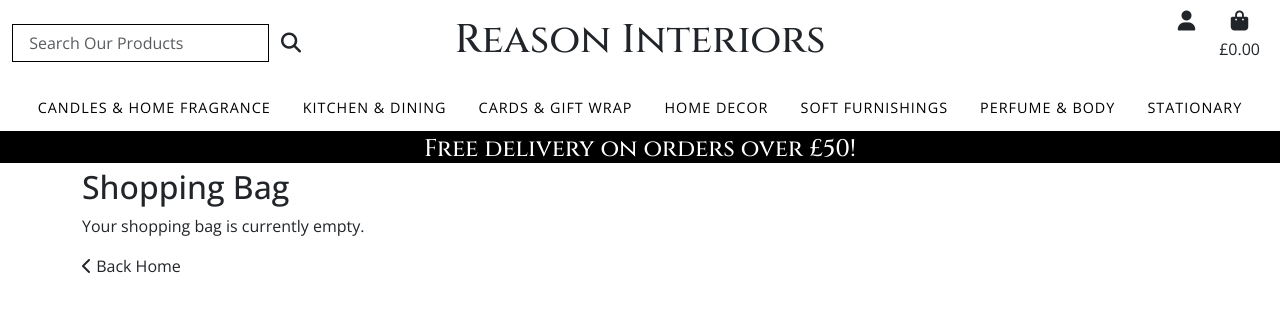
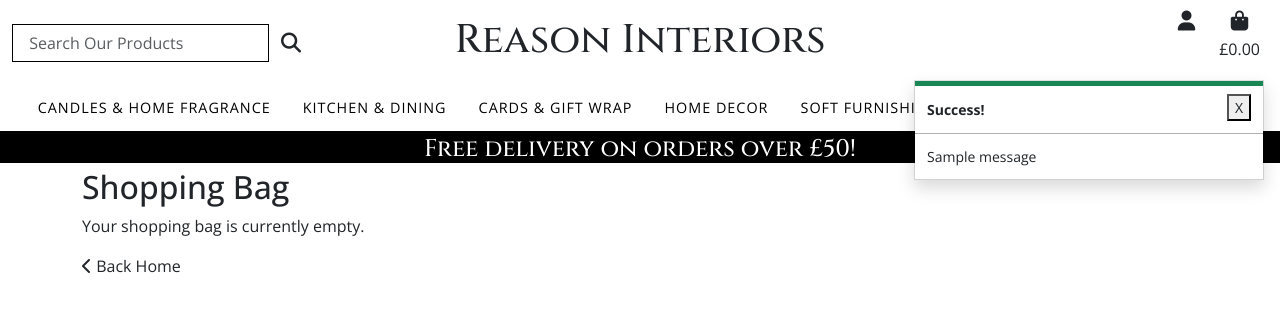
Before and after one commit to Gruheem/milestone-project-four, a Django app: page /bag/ in a window 1280 px wide. Shown: the top 312 px of the page. Run offline with Django 5.2, Linux system fonts and the light colour scheme; tables that the repository leaves empty hold one stand-in row (values such as "Sample post"); one stand-in notice (Sample message) is shown; parts of the project's set-up code (start-up, migrations or seed data) failed here and were passed over; some libraries are stand-ins or nearby versions.

Commit message:
Add Toasts and Success Messages to Bag Actions

```diff
--- a/bag/templates/bag/bag.html
+++ b/bag/templates/bag/bag.html
@@ -101,15 +101,15 @@
                             </tr>
                             <tr>
                                 <td colspan="5" class="text-right">
-                                    <a href="{% url 'products' %}" class="btn btn-outline-black rounded-0 btn-lg">
-                                        <span class="icon">
+                                    <a href="{% url 'home' %}" class="btn btn-outline-black rounded-0 btn-lg">
+                                        <span>
                                             <i class="fas fa-chevron-left"></i>
                                         </span>
                                         <span class="text-uppercase">Keep Shopping</span>
                                     </a>
                                     <a href="" class="btn btn-black rounded-0 btn-lg">
                                         <span class="text-uppercase">Secure Checkout</span>
-                                        <span class="icon">
+                                        <span>
                                             <i class="fas fa-lock"></i>
                                         </span>
                                     </a>
--- a/bag/views.py
+++ b/bag/views.py
@@ -1,5 +1,8 @@
-from django.shortcuts import redirect, render
+from django.shortcuts import redirect, render, get_object_or_404
 from django.urls import reverse
+from django.contrib import messages
+
+from products.models import Product
 
 # Create your views here.
 def view_bag(request):
@@ -11,15 +14,21 @@ def view_bag(request):
 def add_to_bag(request, item_id):
     ''' Add a quantity of the specified product to the shopping bag '''
 
+    product = get_object_or_404(Product, pk=item_id)
     quantity = int(request.POST.get('quantity'))
     redirect_url = request.POST.get('redirect_url')
     bag = request.session.get('bag', {})
 
+    # Bug fix for item_id being stored as a string in the session bag dictionary, while our item_id from the request is an integer.
+    # So 'if item_id in bag:' was always resolving as false and skippin to the 'else:' block.
+    item_id = str(item_id)
 
     if item_id in bag:
         bag[item_id] += quantity
+        messages.success(request, f"Updated {product.product_name} quantity to {bag[item_id]}.")
     else:
         bag[item_id] = quantity
+        messages.success(request, f"{product.product_name} has been added to your bag.")
 
     request.session['bag'] = bag
 
@@ -31,11 +40,14 @@ def adjust_bag(request, item_id):
     ''' Adjust the quantity of the specified product in the shopping bag '''
 
     quantity = int(request.POST.get('quantity'))
+    product = get_object_or_404(Product, pk=item_id)
 
     bag = request.session.get('bag', {})
 
     if quantity >= 1:
         bag[item_id] = quantity
+        messages.success(request, f"Updated {product.product_name} quantity to {bag[item_id]}.")
+
 
 
     request.session['bag'] = bag
@@ -45,6 +57,7 @@ def adjust_bag(request, item_id):
 def remove_from_bag(request, item_id):
     ''' Remove the specified product from the shopping bag '''
 
+    product = get_object_or_404(Product, pk=item_id)
     bag = request.session.get('bag', {})
 
     # Convert item_id into a string to match the data stored in the sessions bag dictionary
@@ -52,6 +65,10 @@ def remove_from_bag(request, item_id):
 
     if item_id in bag:
         bag.pop(item_id)
+        messages.success(request, f"Removed {product.product_name} from your bag.")
+
+
+
 
     request.session['bag'] = bag
     return redirect(reverse('view_bag'))
--- a/products/templates/products/products.html
+++ b/products/templates/products/products.html
@@ -45,10 +45,9 @@
                                     {% for value in attribute.values %}
                                         <li>
                                             <div class="form-check">
-                                                <label for="{{ attribute.slug }}-{{ value.slug }}" class="d-flex justify-content-between form-check-label">
-                                                    <span>{{ value.attribute_value }}</span>
+                                                <label for="{{ attribute.slug }}-{{ value.slug }}" class="d-flex form-check-label">
                                                     <input
-                                                        class="form-check-input"
+                                                        class="form-check-input pe-2"
                                                         type="checkbox"
                                                         id="{{ attribute.slug }}-{{ value.slug }}"
                                                         value="{{ value.slug }}"
@@ -57,6 +56,7 @@
                                                             checked
                                                         {% endif %}
                                                     >
+                                                    <span>  {{ value.attribute_value }}</span>
                                                 </label>
                                             </div>
                                         </li>
--- a/products/views.py
+++ b/products/views.py
@@ -47,6 +47,7 @@ def all_products(request):
     query = None
     sort = None
     direction = None
+    grouped_attributes = OrderedDict()
 
     if request.GET:
         # Product Sorting
@@ -127,7 +128,7 @@ def all_products(request):
 
         # Creates an empty ordered dictionary. We use a Dictionary as it deduplicates for us automatically Ordering the
         # dictionary(explicitly as technically done automaticaly onw) allows ur to reliably iterate over it
-        grouped_attributes = OrderedDict()
+        # grouped_attributes = OrderedDict()
 
         # Creates the structure for this dictionary iterating over the attributes to create keys
         for attribute in attributes:
--- a/reason_interiors/settings.py
+++ b/reason_interiors/settings.py
@@ -78,6 +78,8 @@ TEMPLATES = [
         },
     },
 ]
+
+MESSAGE_STORAGE = 'django.contrib.messages.storage.session.SessionStorage'
 
 AUTHENTICATION_BACKENDS = [
     # Needed to login by username in Django admin, regardless of `allauth`
--- a/static/css/base.css
+++ b/static/css/base.css
@@ -20,7 +20,7 @@ body {
 }
 
 #attribute-list > li {
-    > span {
+    > a > span {
         font-size: 0.9rem;
     text-transform: uppercase;
     }
@@ -93,3 +93,19 @@ body {
     color: white;
     box-shadow: none;
 }
+
+/* Toasts */
+.message-container {
+    position: fixed;
+    top: 5rem;
+    right: 1rem;
+    z-index: 9999;
+}
+
+.toast-topper {
+    height: 0.3rem;
+}
+
+.custom-toast {
+    overflow: visible;
+}
--- /dev/null
+++ b/static/js/base.js
@@ -0,0 +1,7 @@
+document.addEventListener('DOMContentLoaded', function() {
+    document.querySelectorAll('.toast').forEach(function(toast) {
+        new bootstrap.Toast(toast, {
+            autohide: false
+        }).show();
+    });
+});
--- a/templates/base.html
+++ b/templates/base.html
@@ -116,7 +116,21 @@
     </header>
 
     {% if messages %}
-        <div class="message-container"></div>
+        <div class="message-container">
+            {% for message in messages %}
+                {% with message.level as level %}
+                    {% if level == 40 %}
+                        {% include 'includes/toasts/toast_error.html' %}
+                    {% elif level == 30 %}
+                        {% include 'includes/toasts/toast_warning.html' %}
+                    {% elif level == 25 %}
+                        {% include 'includes/toasts/toast_success.html' %}
+                    {% else %}
+                        {% include 'includes/toasts/toast_info.html' %}
+                    {% endif %}
+                {% endwith %}
+            {% endfor %}
+        </div>
     {% endif %}
 
     {% block header %}
@@ -126,6 +140,7 @@
     {% endblock %}
 
     {% block postload_js %}
+        <script src="{% static 'js/base.js' %}"></script>
     {% endblock %}
 
   </body>
--- a/templates/includes/main_nav.html
+++ b/templates/includes/main_nav.html
@@ -12,6 +12,7 @@
                 <a href="{% url 'products' %}?product_types=candle-holders" class="dropdown-item">Candle Holders</a>
                 <a href="{% url 'products' %}?product_types=diffusers" class="dropdown-item">Diffusers</a>
                 <a href="{% url 'products' %}?product_types=wax-melts" class="dropdown-item">Wax Melts</a>
+                <a href="{% url 'products' %}?product_types=candles,candle-holders,diffusers,wax-melts" class="dropdown-item">All Candles & Home Fragrance</a>
             </div>
         </li>
         <li class="nav-item dropdown">
@@ -62,7 +63,7 @@
             <div class="dropdown-menu w-100 py-1 border-0" aria-labelledby="perfume-and-body-link">
                 <a href="{% url 'products' %}?product_types=perfume" class="dropdown-item">Perfume</a>
                 <a href="{% url 'products' %}?product_types=soap" class="dropdown-item">Soap</a>
-                <a href="{% url 'products' %}?product_types=moisturiser" class="dropdown-item">Moisteriser</a>
+                <a href="{% url 'products' %}?product_types=moisturiser" class="dropdown-item">Moisturiser</a>
             </div>
         </li>
         <li class="nav-item dropdown">
--- /dev/null
+++ b/templates/includes/toasts/toast_success.html
@@ -0,0 +1,59 @@
+{% load static %}
+
+<div class="toast custom-toast rounded-0 border-top 0" data-autohide="false">
+    <div class="arrow-up arrow-success"></div>
+    <div class="w-100 toast-topper bg-success"></div>
+    <div class="toast-header bg-white text-dark d-flex justify-content-between">
+        <strong class="mr-auto">Success!</strong>
+        <button type="button" class="ml-2 mb-1 close text-dark float-end" data-dismiss="toast" aria-label="Close">
+            <span aria-hidden="true">X</span>
+        </button>
+    </div>
+    <div class="toast-body bg-white">
+        <div class="row">
+            <div class="col-12">
+                {{ message }}
+            </div>
+            {% if grand_total %}
+                <p>Your Bag ({{ product_count }})</p>
+                <div class="bag-notificaiton-wrapper">
+                    {% for item in bag_items %}
+                    <div class="row">
+                        <div class="col-3">
+                            {% if item.product.image %}
+                                <img class="w-100" src="{{ item.product.image.url }}" alt="{{ item.product.product_name }}">
+                            {% else %}
+                                <img class="w-100" src="{% static 'images/noimage.webp' %}" alt="{{ item.product.product_name }}">
+                            {% endif %}
+                        </div>
+                        <div class="col-9">
+                            <p>{{ item.product.product_name }}</p>
+                            <p class="small text-muted">Qty: {{ item.quantity }}</p>
+                        </div>
+                    </div>
+                    {% endfor %}
+                </div>
+                <div class="col-12">
+                    <p>
+                        <strong>Total{% if free_delivery_delta > 0 %} (Exc. delivery){% endif %}:
+                            <span class="float-end">
+                                £{{ total|floatformat:2 }}
+                            </span>
+                        </strong>
+                    </p>
+                    {% if free_delivery_delta > 0 %}
+                        <p class="bg-warning shadow-sm text-black text-center ">
+                            Spend <strong>£{{ free_delivery_delta|floatformat:2 }}</strong> more to get free next day delivery!
+                        </p>
+                    {% endif %}
+                </div>
+                <div class="col-12">
+                    <a href="{% url 'view_bag' %}" class="btn btn-black rounded-0 w-100">
+                        <span class="text-uppercase">Go To Secure Checkout</span>
+                        <i class="fas fa-lock"></i>
+                    </a>
+                </div>
+            {% endif %}
+        </div>
+    </div>
+</div>
```
Also changed, not shown: templates/includes/toasts/toast_error.html (added, +13 -0 lines), templates/includes/toasts/toast_info.html (added, +13 -0 lines), templates/includes/toasts/toast_warning.html (added, +13 -0 lines), README.md.
